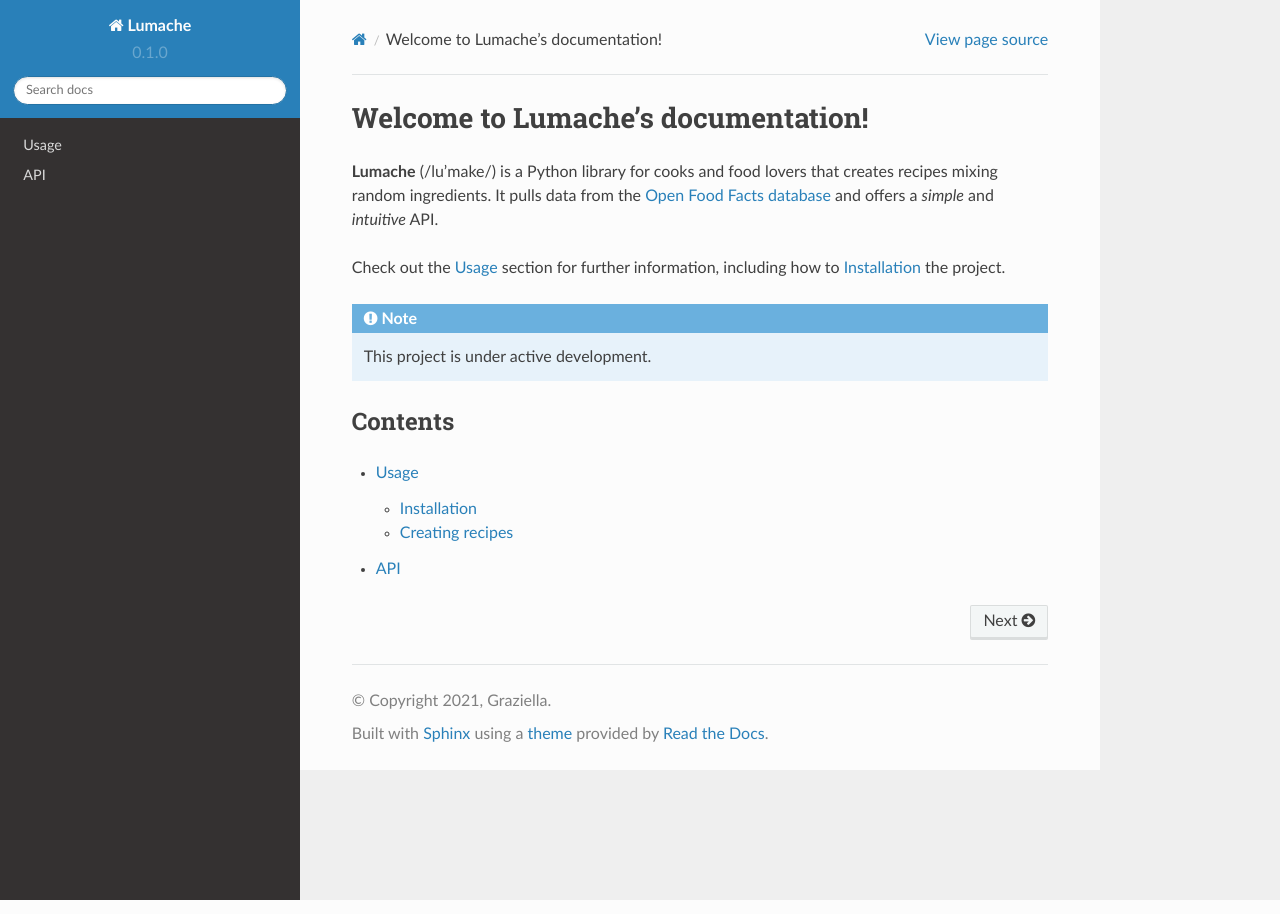
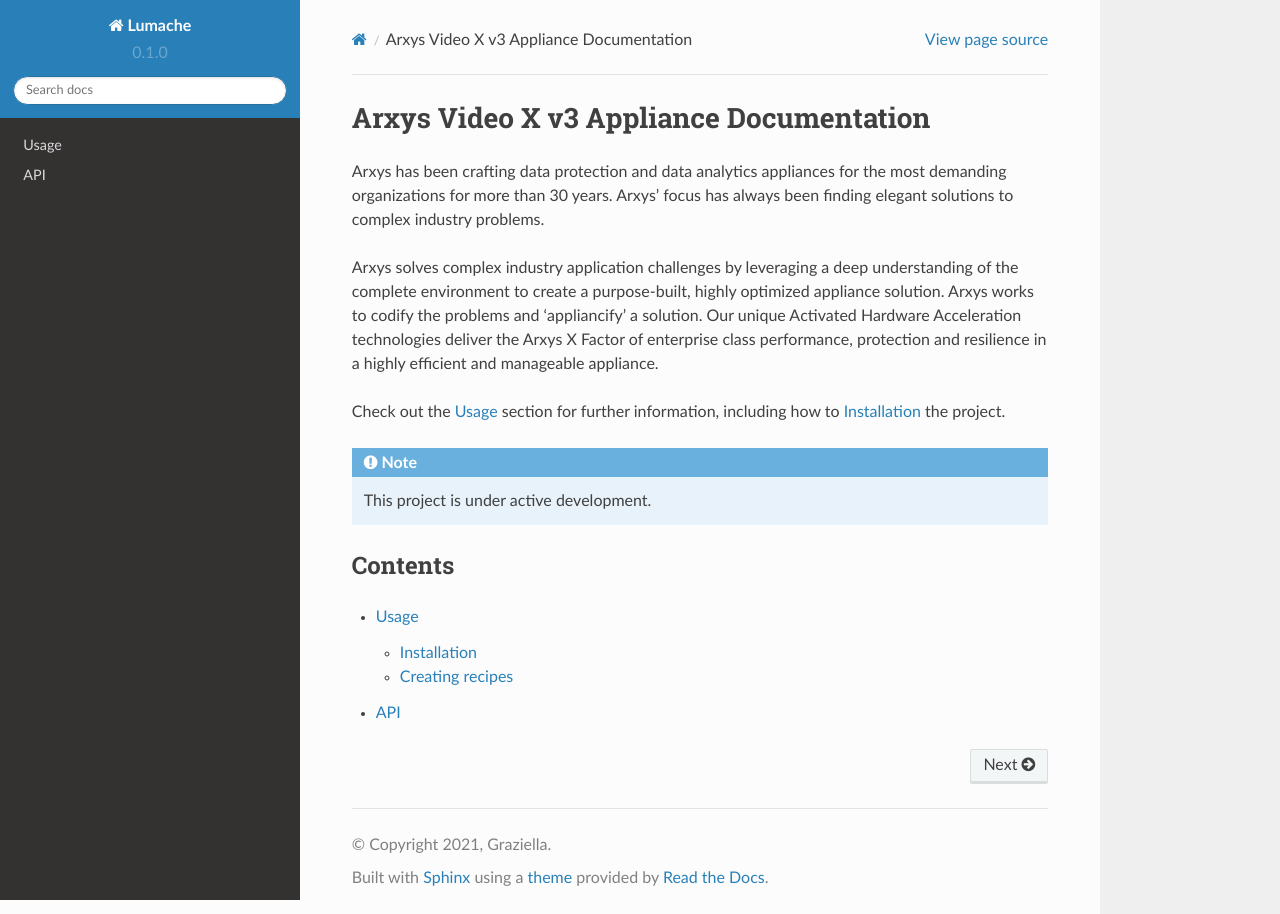
Before and after one commit to ArxysSupport/Documentation, a Sphinx documentation site: the page built from docs/source/index.rst, in a window 1280 px wide. Built offline with Sphinx 7.4.7 and the Read the Docs theme 2.0.0, drawn with Linux system fonts in a browser that asks for light colours.

Commit message:
Update index.rst

```diff
--- a/docs/source/index.rst
+++ b/docs/source/index.rst
@@ -1,10 +1,9 @@
-Welcome to Lumache's documentation!
+Arxys Video X v3 Appliance Documentation
 ===================================
 
-**Lumache** (/lu'make/) is a Python library for cooks and food lovers
-that creates recipes mixing random ingredients.
-It pulls data from the `Open Food Facts database <https://world.openfoodfacts.org/>`_
-and offers a *simple* and *intuitive* API.
+Arxys has been crafting data protection and data analytics appliances for the most demanding organizations for more than 30 years. Arxys’ focus has always been finding elegant solutions to complex industry problems.
+
+Arxys solves complex industry application challenges by leveraging a deep understanding of the complete environment to create a purpose-built, highly optimized appliance solution. Arxys works to codify the problems and ‘appliancify’ a solution. Our unique Activated Hardware Acceleration technologies deliver the Arxys X Factor of enterprise class performance, protection and resilience in a highly efficient and manageable appliance.
 
 Check out the :doc:`usage` section for further information, including
 how to :ref:`installation` the project.
```
